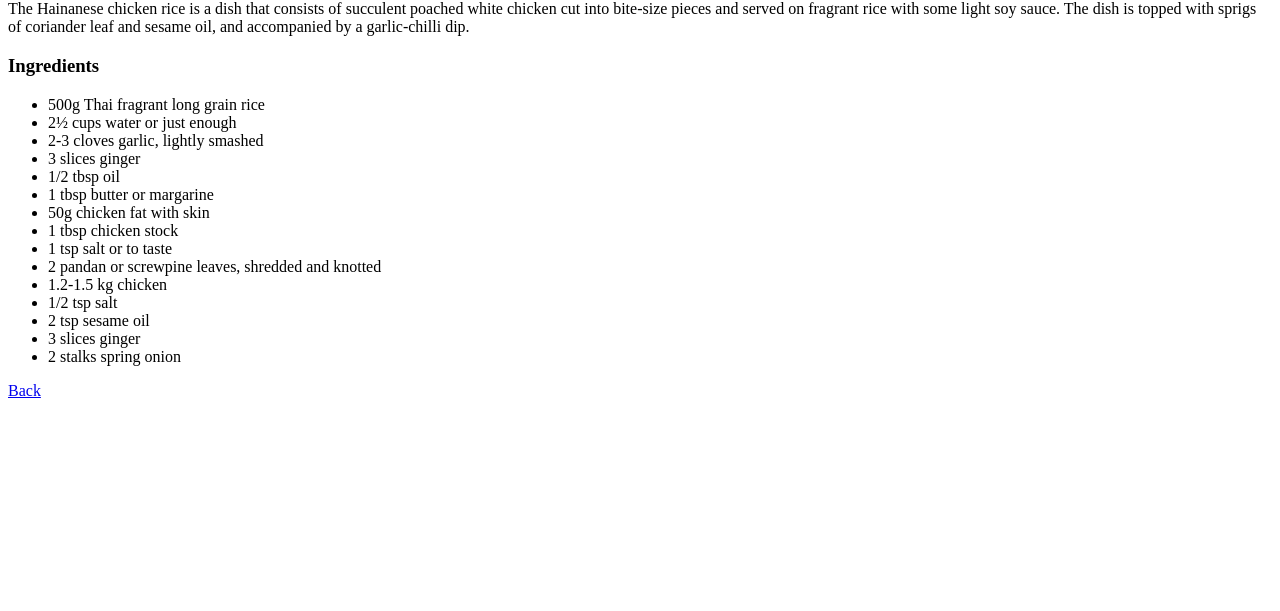
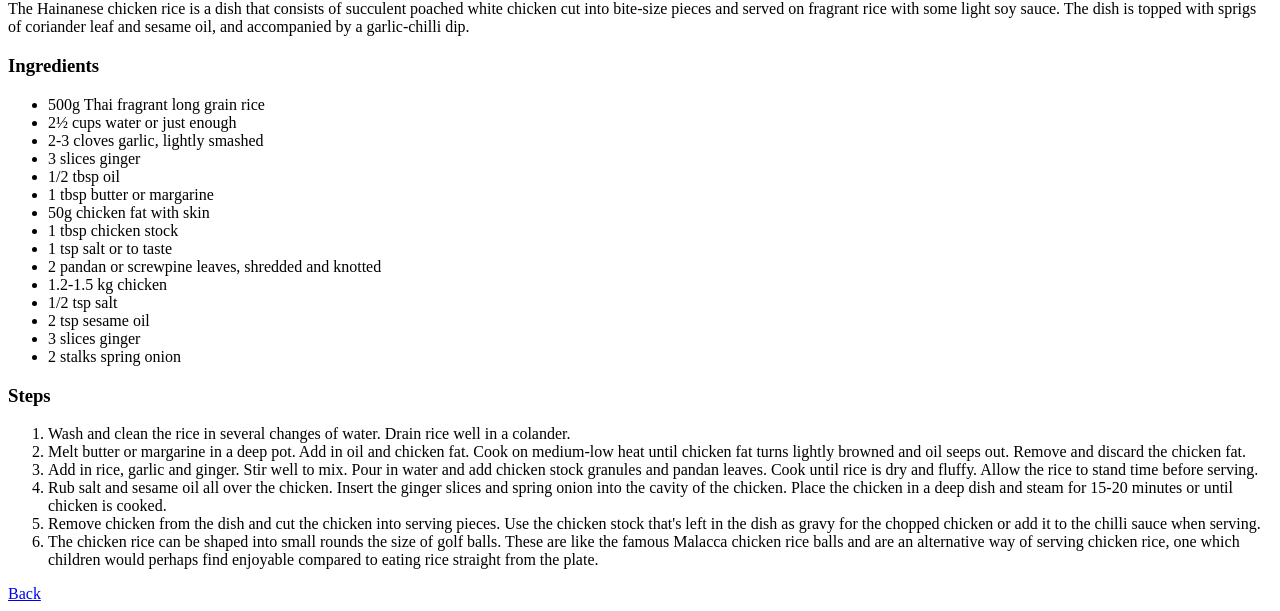
Before and after one commit to ernmin/odin-recipes, a plain HTML site: page recipes/chicken-rice.html in a window 1280 px wide. Shown: the part 521-1132 px from the top of the page. Before the commit the page ends 929 px from the top, so only its background shows below. Drawn offline with Linux system fonts and the light colour scheme.

Commit message:
Add steps for chicken rice recipe
Use ordered list for the steps

```diff
--- a/recipes/chicken-rice.html
+++ b/recipes/chicken-rice.html
@@ -26,6 +26,16 @@
             <li>3 slices ginger</li>
             <li>2 stalks spring onion</li>
         </ul>
+        <h3>Steps</h3>
+        <ol>
+            <li>Wash and clean the rice in several changes of water. Drain rice well in a colander.</li>
+            <li>Melt butter or margarine in a deep pot. Add in oil and chicken fat. Cook on medium-low heat until chicken fat turns lightly browned and oil seeps out. Remove and discard the chicken fat.</li>
+            <li>Add in rice, garlic and ginger. Stir well to mix. Pour in water and add chicken stock granules and pandan leaves. Cook until rice is dry and fluffy. Allow the rice to stand time before serving.</li>
+            <li>Rub salt and sesame oil all over the chicken. Insert the ginger slices and spring onion into the cavity of the chicken. Place the chicken in a deep dish and steam for 15-20 minutes or until chicken is cooked.</li>
+            <li>Remove chicken from the dish and cut the chicken into serving pieces. Use the chicken stock that's left in the dish as gravy for the chopped chicken or add it to the chilli sauce when serving.</li>
+            <li>The chicken rice can be shaped into small rounds the size of golf balls. These are like the famous Malacca chicken rice balls and are an alternative way of serving chicken rice, one which children would perhaps find enjoyable compared to eating rice straight from the plate.</li>
+
+        </ol>
 
         <a href="../index.html">Back</a>
     </body>
```
